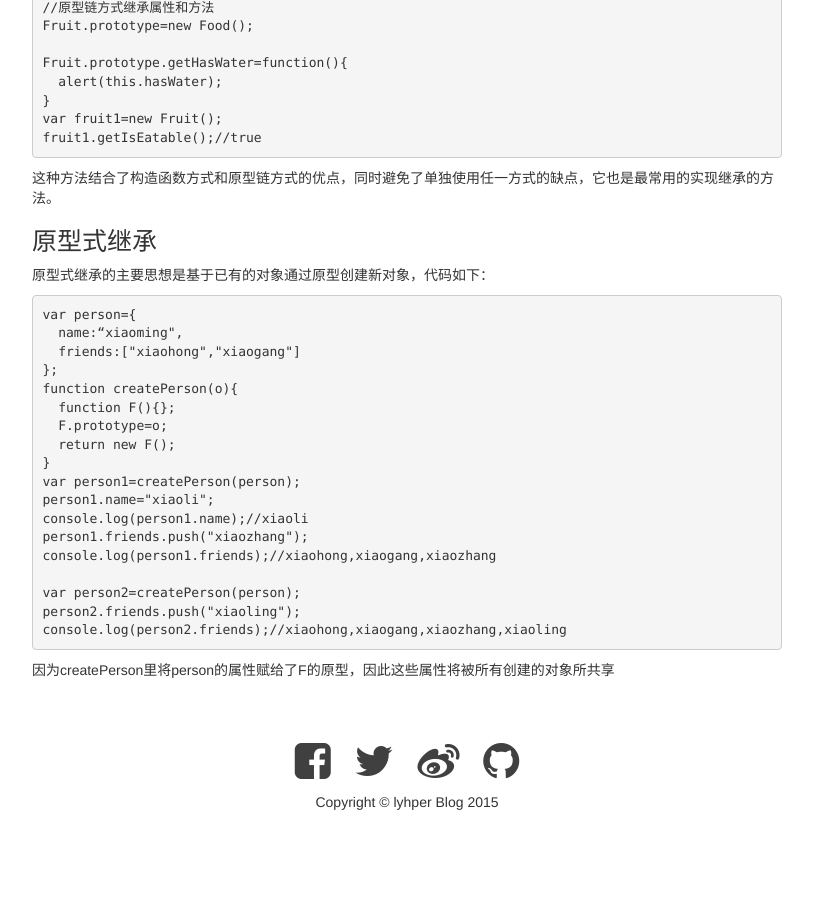
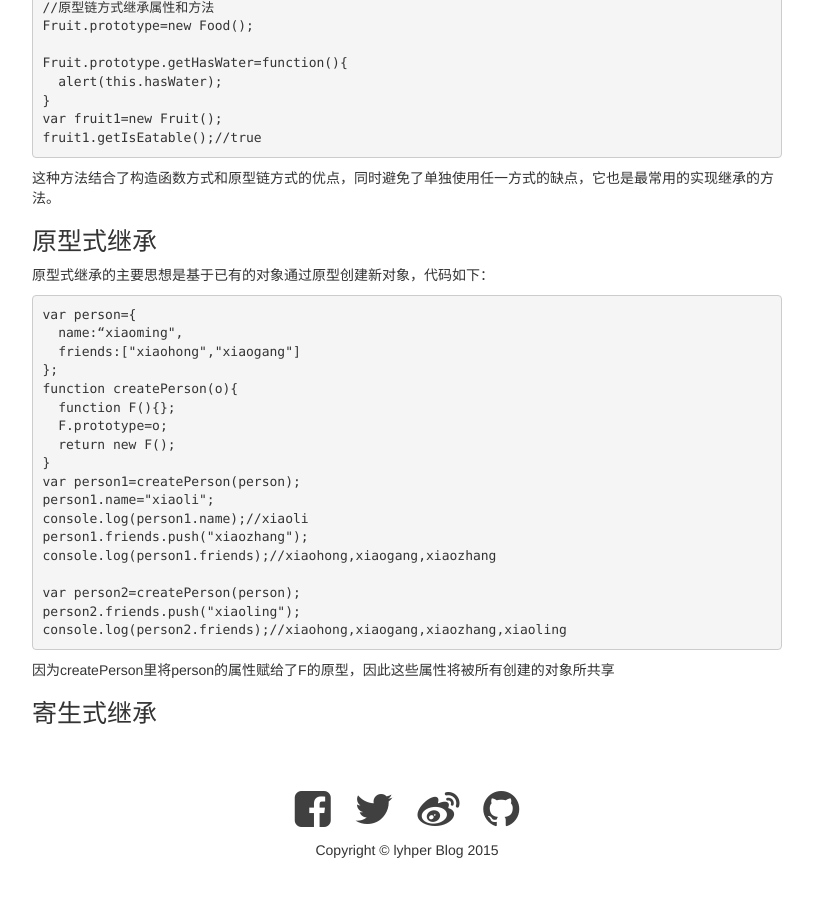
Before and after one commit to lyhper/lyhper.github.io, a Jekyll site: the page built from _posts/2015-08-08-JavaScript-inheritance.markdown, in a window 1280 px wide and 900 px high, scrolled down 1630 px. Shown: the top 897 px of the window, without its empty margins (233-1046 px from the left). Built offline with Jekyll 4.4.1, drawn with Linux system fonts in a browser that asks for light colours; before the commit the page ends 2482 px from its top, so only the background shows below that.

Commit message:
modify post

```diff
--- a/_posts/2015-08-08-JavaScript-inheritance.markdown
+++ b/_posts/2015-08-08-JavaScript-inheritance.markdown
@@ -109,3 +109,5 @@ console.log(person2.friends);//xiaohong,xiaogang,xiaozhang,xiaoling
 {% endhighlight %}
 
 因为createPerson里将person的属性赋给了F的原型，因此这些属性将被所有创建的对象所共享
+
+##寄生式继承
```
